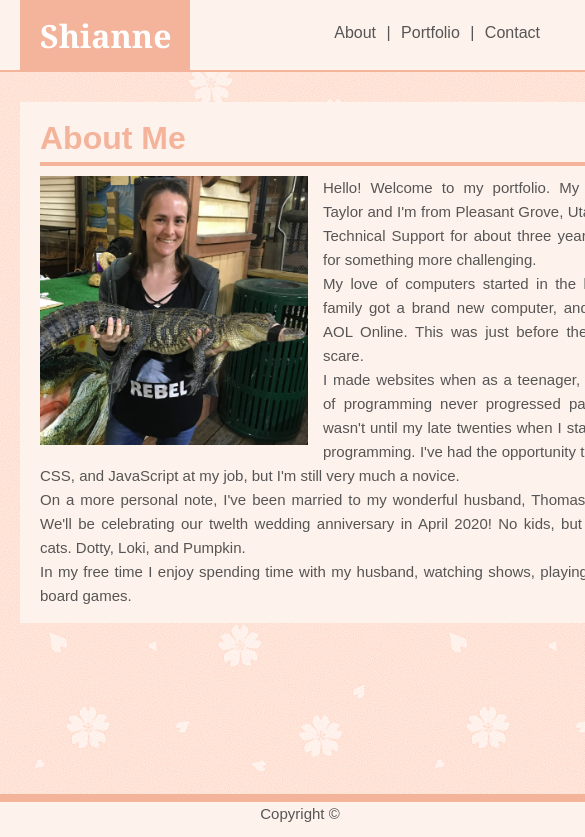
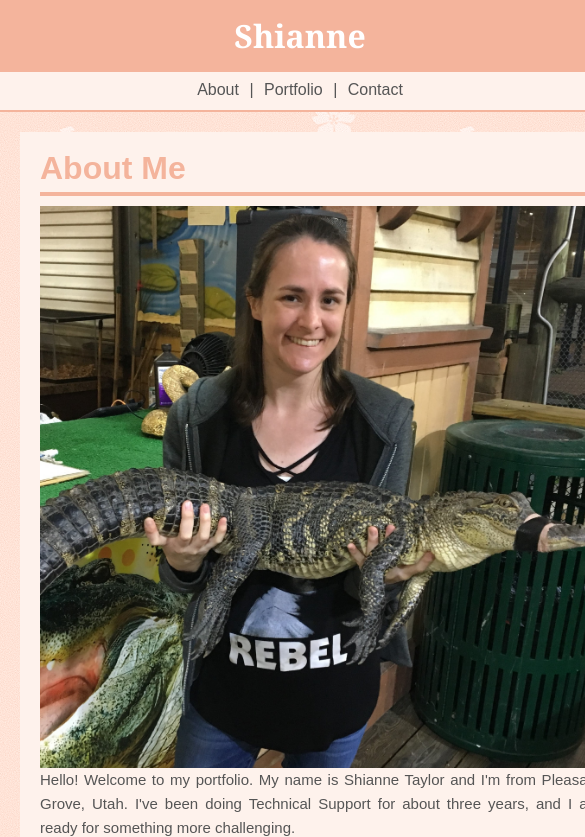
Before and after one commit to ShianneJT/Responsive-Portfolio, a plain HTML site: page index.html in a window 390 px wide. Shown: the top 837 px of the page, 585 px wide, since content can reach past the window. Drawn offline with Linux system fonts and the light colour scheme.

Commit message:
640 Responsive working for index and contact

```diff
--- a/assets/css/style.css
+++ b/assets/css/style.css
@@ -82,8 +82,6 @@ a:hover {
 a:active {
     color: hotpink;
 }
-
-
 
 .container {
     background-color: #fef2ec;
@@ -213,6 +211,58 @@ input, textarea {
 }
 
 @media screen and (max-width: 640px) {
+    .wrapper {
+        width: 100%;
+        height: auto;
+        margin-bottom: -50px;
+    }
+
+    header {
+        position: static;
+    }
+
+    .navbar {
+        margin: 0px;
+        padding: 0px;
+    }
+
+    h1 {
+        width: 100%;
+        text-align: center;
+    }
+
+    nav {
+        width: 100%;
+        height: 40px;
+        padding-top: 10px;
+        margin: 0px;
+        background-color: #fef2ec;
+        border-bottom: 2px solid #F4B49C;
+        text-align: center;
+    }
+
+    .container {
+        width: 600px;
+        display: block;
+        margin-top: 20px;
+        margin-bottom: 50px;
+        float: none;
+    }
+
+    #content {
+        width: 100%;
+        display: block;
+
+    }
+
+    #bio-image {
+        width: 100%;
+
+        height: auto;
+    }
+
+
+
 
 
 }
```
